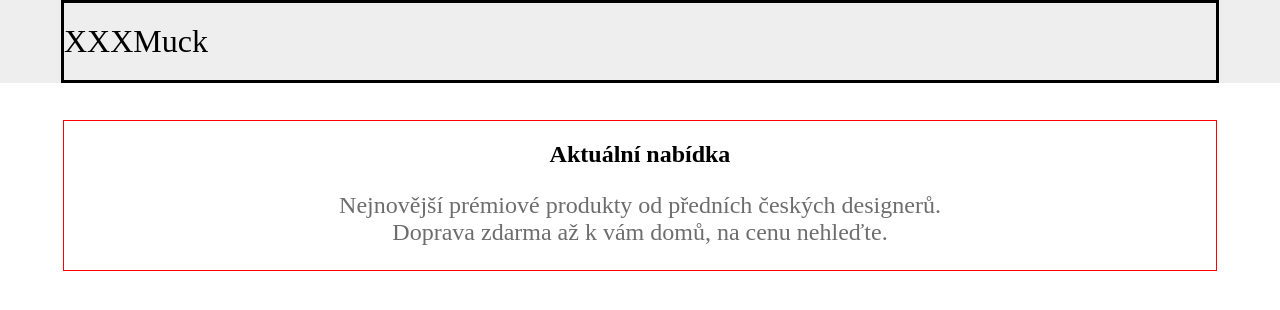
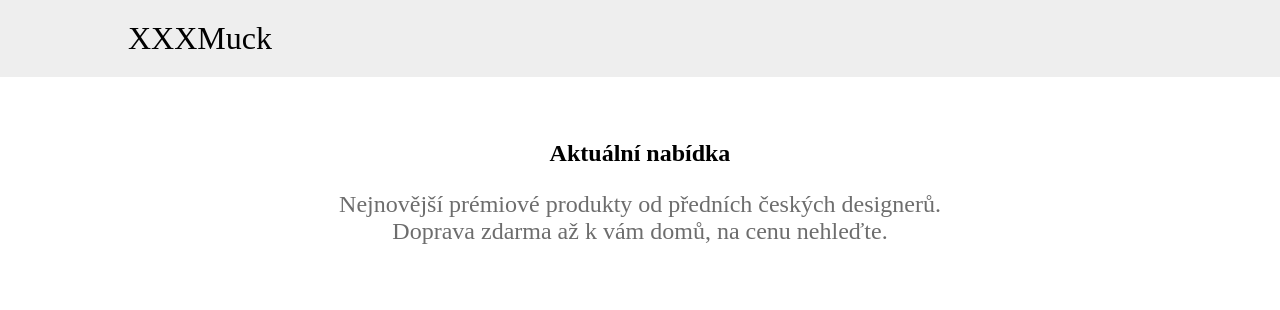
Before and after one commit to LipusM/React2, a React (Vite) app in the folder Cviceni/nabytekXXXMuckL1/: page / in a window 1280 px wide. Shown: the top 310 px of the page. Built offline with nearby package versions, Linux system fonts and the light colour scheme; no server answers.

Commit message:
Import komponenty InfinitySpinner

```diff
--- a/Cviceni/nabytekXXXMuckL1/package.json
+++ b/Cviceni/nabytekXXXMuckL1/package.json
@@ -13,6 +13,7 @@
     "classnames": "^2.3.2",
     "react": "^18.2.0",
     "react-dom": "^18.2.0",
+    "react-loader-spinner": "^5.4.5",
     "react-router-dom": "^6.16.0",
     "sass": "^1.68.0"
   },
--- /dev/null
+++ b/Cviceni/nabytekXXXMuckL1/src/components/Loader/index.jsx
@@ -0,0 +1,15 @@
+const c = console.log.bind(document);
+
+import "./style.scss";
+
+import { InfinitySpin } from "react-loader-spinner";
+
+const Loader = () => {
+  return (
+    <>
+      <InfinitySpin width="200" color="#6d6d6d" />
+    </>
+  );
+};
+
+export default Loader;
--- a/Cviceni/nabytekXXXMuckL1/src/components/Menu/style.scss
+++ b/Cviceni/nabytekXXXMuckL1/src/components/Menu/style.scss
@@ -10,8 +10,7 @@ header{
     z-index: 1;
 
     h1{
-        border: solid;
-        width: 90%;
+        width: 80%;
         margin: auto;
         padding: 20px 0px;
         font-weight: inherit;
--- a/Cviceni/nabytekXXXMuckL1/src/pages/HomePage/index.jsx
+++ b/Cviceni/nabytekXXXMuckL1/src/pages/HomePage/index.jsx
@@ -8,6 +8,7 @@ import Products from "../Products";
 
 const HomePage = () => {
 
+  const [loading, setLoading] = useState(true)
   const [pageData, setPageData] = useState([])
 
   useEffect(() => {
--- a/Cviceni/nabytekXXXMuckL1/src/pages/HomePage/style.scss
+++ b/Cviceni/nabytekXXXMuckL1/src/pages/HomePage/style.scss
@@ -1,8 +1,7 @@
 main {
-    border: solid 1px red;
     position: absolute;
     top: 15%;
-    width: 90%;
+    width: 80%;
     margin: auto;
     left: 0;
     right: 0;
--- a/Cviceni/nabytekXXXMuckL1/src/pages/Products/index.jsx
+++ b/Cviceni/nabytekXXXMuckL1/src/pages/Products/index.jsx
@@ -3,6 +3,7 @@ const c = console.log.bind(document)
 import { NavLink } from "react-router-dom"
 
 import "./style.scss"
+import Loader from "../../components/Loader"
 
 const Products = ({props}) => {
 
--- a/Cviceni/nabytekXXXMuckL1/src/pages/Products/style.scss
+++ b/Cviceni/nabytekXXXMuckL1/src/pages/Products/style.scss
@@ -6,10 +6,16 @@
     gap: 20px;
 
     .product{
-        border: solid 1px blue;
-        flex-basis: 30%;
+
         p{
-            color: #6d6d6d;;
+            color: black;
         }
     }
 }
+
+@media (max-width: 1100px){
+    #allProducts{
+        flex-direction: column;
+        justify-content: center;
+    }
+}
```
Also changed, not shown: Cviceni/nabytekXXXMuckL1/src/components/Loader/style.scss (added), 1 other file (tests, documents, lock files or other folders).
